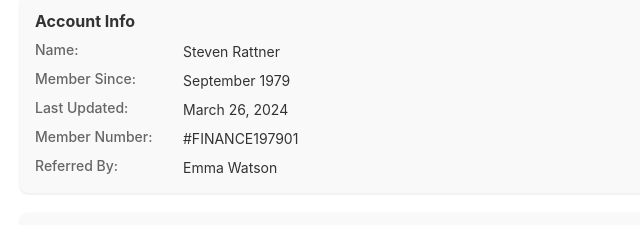
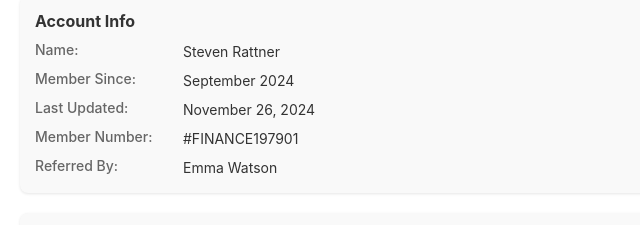
Before and after one commit to AakashKakkar/knomedemo, a plain HTML site: page brown_steven_profile.html in a window 1280 px wide. Shown: the part 479-704 px from the top of the page, 0-640 px from the left. Drawn offline with Linux system fonts and the light colour scheme.

Commit message:
Update brown_steven_profile.html

```diff
--- a/brown_steven_profile.html
+++ b/brown_steven_profile.html
@@ -133,7 +133,7 @@
             <div class="section-title">Mutual Friends</div>
             <div class="value">
                 <a href="brown_masi_profile.html" class="friend-link">Masi Oka</a>,
-                <a href="brown_marcia_cross_profile.html" class="friend-link">Marcia Cross</a>,
+                <a href="brown_marcia_profile.html" class="friend-link">Marcia Cross</a>,
                 <a href="brown_laura_profile.html" class="friend-link">Laura Linney</a>
             </div>
         </div>
@@ -146,10 +146,10 @@
                 <div class="value">Steven Rattner</div>
 
                 <div class="label">Member Since:</div>
-                <div class="value">September 1979</div>
+                <div class="value">September 2024</div>
 
                 <div class="label">Last Updated:</div>
-                <div class="value">March 26, 2024</div>
+                <div class="value">November 26, 2024</div>
 
                 <div class="label">Member Number:</div>
                 <div class="value">#FINANCE197901</div>
```
